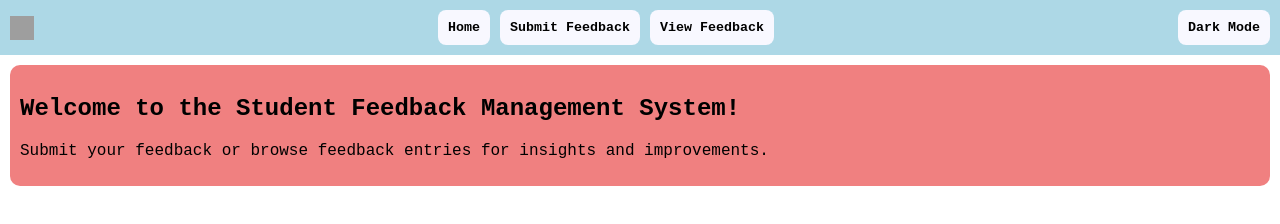
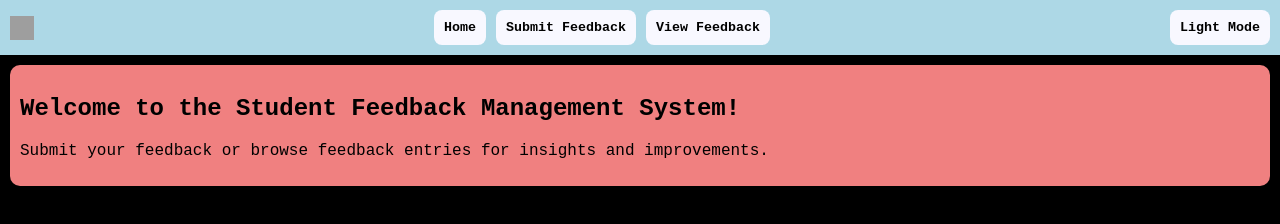
Before and after one commit to TheDAOS/FTSDM04S2_2512-Evaluation, a plain HTML site: page index.html in a window 1280 px wide. Both pictures are taken after a click on the button "Dark Mode". Drawn offline with Linux system fonts and the light colour scheme; no server answers; grey boxes are pictures that could not be loaded.

Commit message:
dark mode

```diff
--- a/script.js
+++ b/script.js
@@ -4,6 +4,18 @@ document.body.onload = () => {
     navigation();
     loadData();
 };
+
+document.getElementById('toggleDarkMode').addEventListener('click', () => {
+    const mode = document.getElementById('toggleDarkMode');
+
+    if (mode.innerText == "Dark Mode") {
+        document.body.style.backgroundColor = 'black';
+        mode.innerText = 'Light Mode';
+    } else {
+        document.body.style.backgroundColor = 'white';
+        mode.innerText = 'Dark Mode';
+    }
+})
 
 document.getElementById('feedbackForm').addEventListener('submit', (event) => {
     event.preventDefault();
```
Also changed, not shown: index.html (+0 -2 lines).
